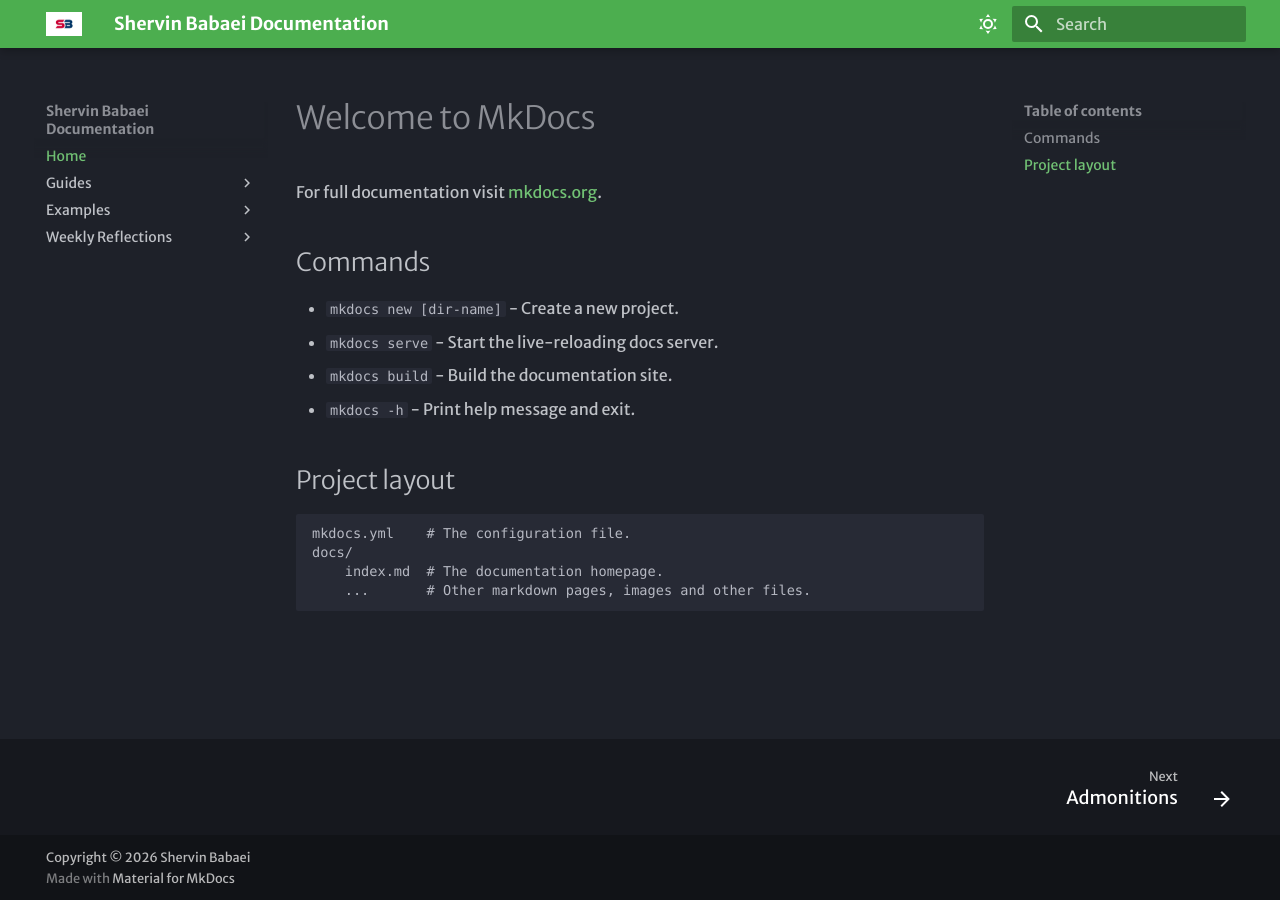
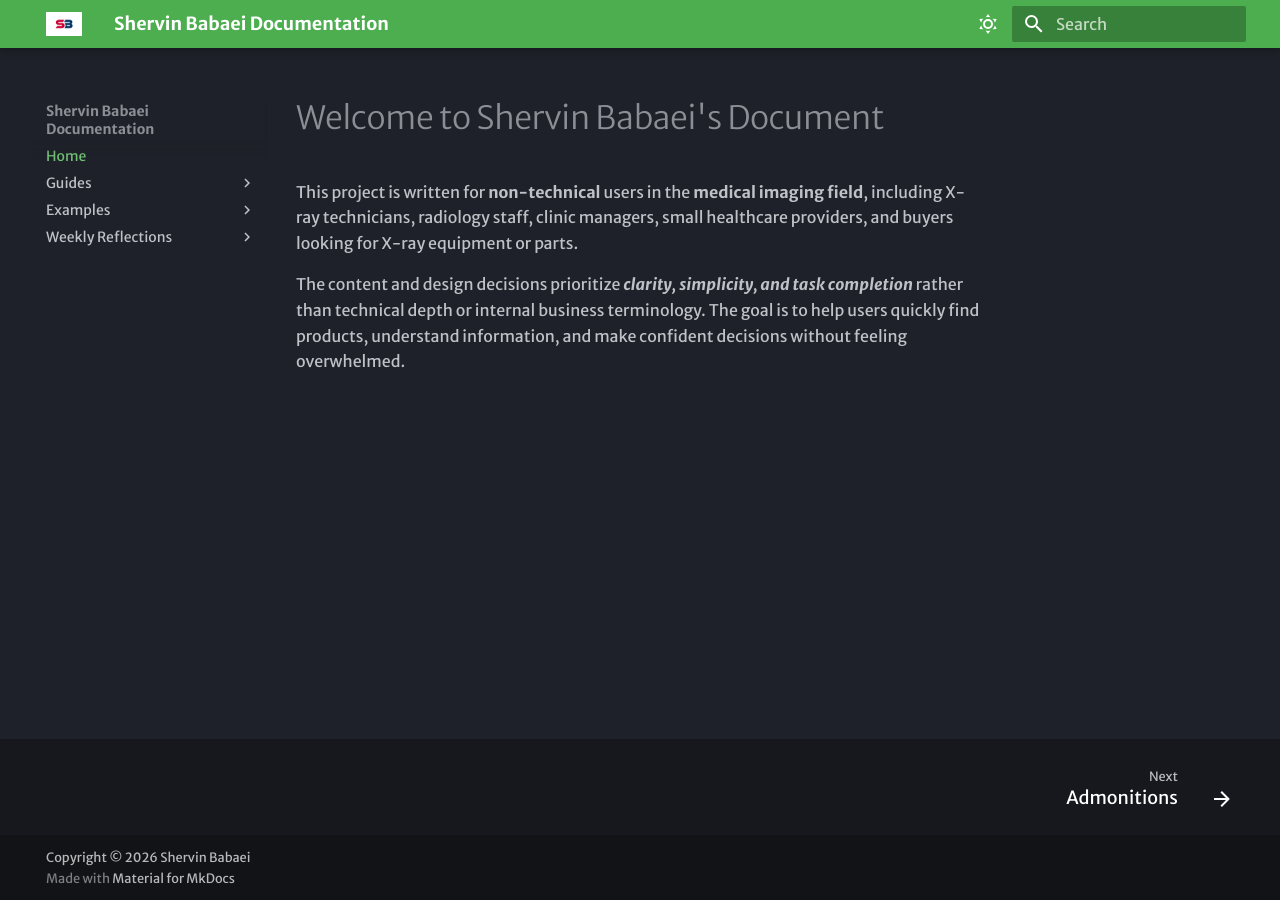
Before and after one commit to ShervinBabaei2007/mkdocs-project-2026, an MkDocs documentation site: the page built from docs/index.md, in a window 1280 px wide. Built offline with MkDocs 1.6.1 and Material for MkDocs 9.7.7, drawn with Linux system fonts in a browser that asks for light colours; some web fonts are replaced.

Commit message:
updated home aka index

```diff
--- a/docs/index.md
+++ b/docs/index.md
@@ -1,17 +1,5 @@
-# Welcome to MkDocs
+# Welcome to Shervin Babaei's Document
 
-For full documentation visit [mkdocs.org](https://www.mkdocs.org).
+This project is written for **non-technical** users in the **medical imaging field**, including X-ray technicians, radiology staff, clinic managers, small healthcare providers, and buyers looking for X-ray equipment or parts.
 
-## Commands
-
-* `mkdocs new [dir-name]` - Create a new project.
-* `mkdocs serve` - Start the live-reloading docs server.
-* `mkdocs build` - Build the documentation site.
-* `mkdocs -h` - Print help message and exit.
-
-## Project layout
-
-    mkdocs.yml    # The configuration file.
-    docs/
-        index.md  # The documentation homepage.
-        ...       # Other markdown pages, images and other files.
+The content and design decisions prioritize **_clarity, simplicity, and task completion_** rather than technical depth or internal business terminology. The goal is to help users quickly find products, understand information, and make confident decisions without feeling overwhelmed.
```
